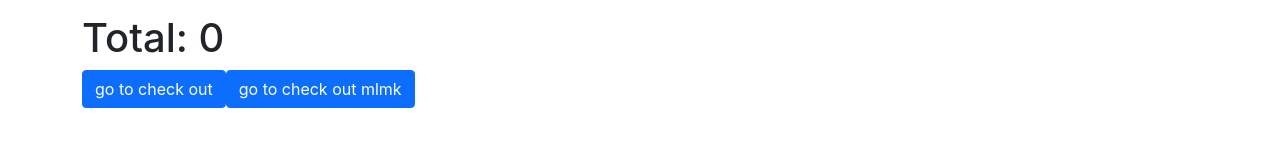
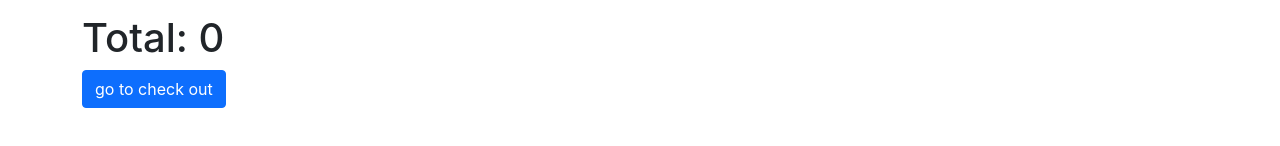
Before and after one commit to Chedvah-b/hugsAndKisses, a React (Create React App) app in the folder client/: page /cart in a window 1280 px wide. Shown: the part 360-506 px from the top of the page. Built offline with nearby package versions, Linux system fonts and the light colour scheme.

Commit message:
Update Cart.js

```diff
--- a/client/src/components/Cart.js
+++ b/client/src/components/Cart.js
@@ -82,7 +82,7 @@ return(
 <Link to="/check-out"><Button>go to check out</Button></Link>
     :
 <Link to="/login"><Button>go to check out</Button></Link>}
-            <Link onClick={()=>checkIfLoggedIn()} to="/check-out"><Button>go to check out mlmk</Button></Link>
+
        </div>
     )
 }
```
